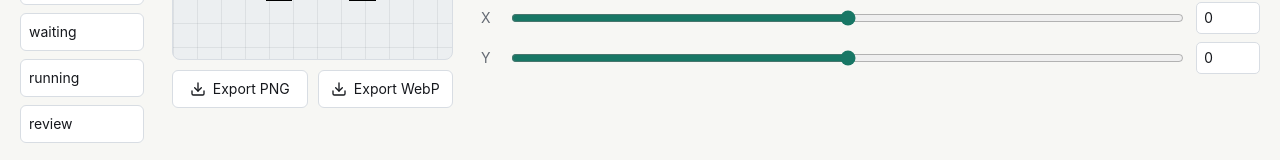
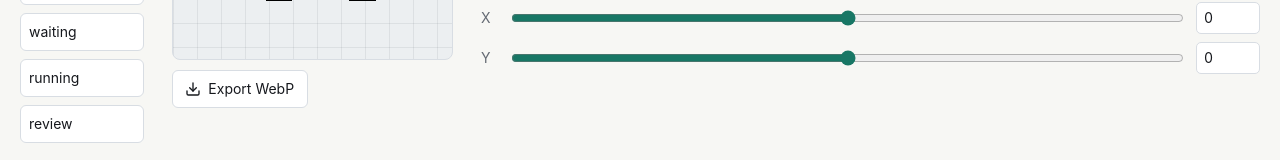
Before and after one commit to etechlead/esheep64-codex-pet, a React (Vite) app: page / in a window 1280 px wide. Shown: the part 371-531 px from the top of the page. Built offline with nearby package versions, Linux system fonts and the light colour scheme.

Commit message:
fix: export spritesheet only as webp

```diff
--- a/src/app/App.tsx
+++ b/src/app/App.tsx
@@ -28,7 +28,7 @@ export default function App() {
             selected={editor.selected}
             frame={editor.frame}
             exportStatus={editor.exportStatus}
-            onExport={(format) => void editor.exportAtlas(format)}
+            onExport={() => void editor.exportAtlas()}
           />
 
           <aside className="details">
--- a/src/components/StagePanel.tsx
+++ b/src/components/StagePanel.tsx
@@ -1,6 +1,6 @@
 import { Download } from "lucide-react";
 import { CodexCellCanvas } from "./FrameCanvas";
-import type { EditableAnimation, ExportFormat, ImageLoadState } from "../pet/types";
+import type { EditableAnimation, ImageLoadState } from "../pet/types";
 
 type StagePanelProps = {
   readonly imageState: ImageLoadState;
@@ -8,7 +8,7 @@ type StagePanelProps = {
   readonly selected: EditableAnimation;
   readonly frame: number;
   readonly exportStatus: string;
-  readonly onExport: (format: ExportFormat) => void;
+  readonly onExport: () => void;
 };
 
 export function StagePanel({
@@ -31,15 +31,7 @@ export function StagePanel({
         )}
       </div>
       <div className="stage-export-row">
-        <button className="button-with-icon" type="button" onClick={() => onExport("png")}>
-          <Download aria-hidden="true" size={16} strokeWidth={2} />
-          <span>Export PNG</span>
-        </button>
-        <button
-          className="button-with-icon"
-          type="button"
-          onClick={() => onExport("webp")}
-        >
+        <button className="button-with-icon" type="button" onClick={onExport}>
           <Download aria-hidden="true" size={16} strokeWidth={2} />
           <span>Export WebP</span>
         </button>
--- a/src/hooks/usePetEditor.ts
+++ b/src/hooks/usePetEditor.ts
@@ -8,12 +8,7 @@ import { totalSourceFrames } from "../pet/atlas";
 import { exportCodexAtlas } from "../pet/exportAtlas";
 import { loadSourceFrames } from "../pet/imageLoading";
 import { createEditableAnimations, sourceFramesPath } from "../pet/petData";
-import type {
-  EditableAnimation,
-  ExportFormat,
-  ImageLoadState,
-  Offset,
-} from "../pet/types";
+import type { EditableAnimation, ImageLoadState, Offset } from "../pet/types";
 import { createCompleteOffsets } from "../utils/offsets";
 
 const initialAnimations = createEditableAnimations();
@@ -161,18 +156,18 @@ export function usePetEditor() {
     );
   }
 
-  async function exportAtlas(format: ExportFormat) {
+  async function exportAtlas() {
     if (!sourceImage) {
       setExportStatus("Source frames are not loaded yet");
       return;
     }
 
     try {
-      setExportStatus(`Generating ${format.toUpperCase()}...`);
-      setExportStatus(await exportCodexAtlas(format, animations, sourceImage));
+      setExportStatus("Generating WEBP...");
+      setExportStatus(await exportCodexAtlas(animations, sourceImage));
     } catch (error) {
       setExportStatus(
-        error instanceof Error ? error.message : `${format.toUpperCase()} export failed`,
+        error instanceof Error ? error.message : "WEBP export failed",
       );
     }
   }
--- a/src/pet/exportAtlas.ts
+++ b/src/pet/exportAtlas.ts
@@ -1,19 +1,16 @@
 import { buildCodexAtlasCanvas } from "./atlas";
-import type { EditableAnimation, ExportFormat } from "./types";
+import type { EditableAnimation } from "./types";
 
 export async function exportCodexAtlas(
-  format: ExportFormat,
   states: readonly EditableAnimation[],
   sourceFrames: HTMLImageElement,
 ): Promise<string> {
   const canvas = buildCodexAtlasCanvas(states, sourceFrames);
-  const mime = format === "png" ? "image/png" : "image/webp";
-  const suggestedName = `spritesheet.${format}`;
-  const blob = await canvasToBlob(canvas, mime, format === "webp" ? 1 : undefined);
+  const blob = await canvasToBlob(canvas, "image/webp", 1);
 
-  saveBlob(blob, suggestedName);
+  saveBlob(blob, "spritesheet.webp");
 
-  return `Exported ${format.toUpperCase()}, ${canvas.width} x ${canvas.height}, ${Math.round(
+  return `Exported WEBP, ${canvas.width} x ${canvas.height}, ${Math.round(
     blob.size / 1024,
   )} KB`;
 }
--- a/src/pet/types.ts
+++ b/src/pet/types.ts
@@ -30,8 +30,6 @@ export type EditorSettings = {
   readonly animations: Record<string, AnimationSettings>;
 };
 
-export type ExportFormat = "png" | "webp";
-
 export type ImageLoadState =
   | { status: "loading" }
   | { status: "ready"; sourceFrames: HTMLImageElement }
```
Also changed, not shown: 1 other file (tests, documents, lock files or other folders).
